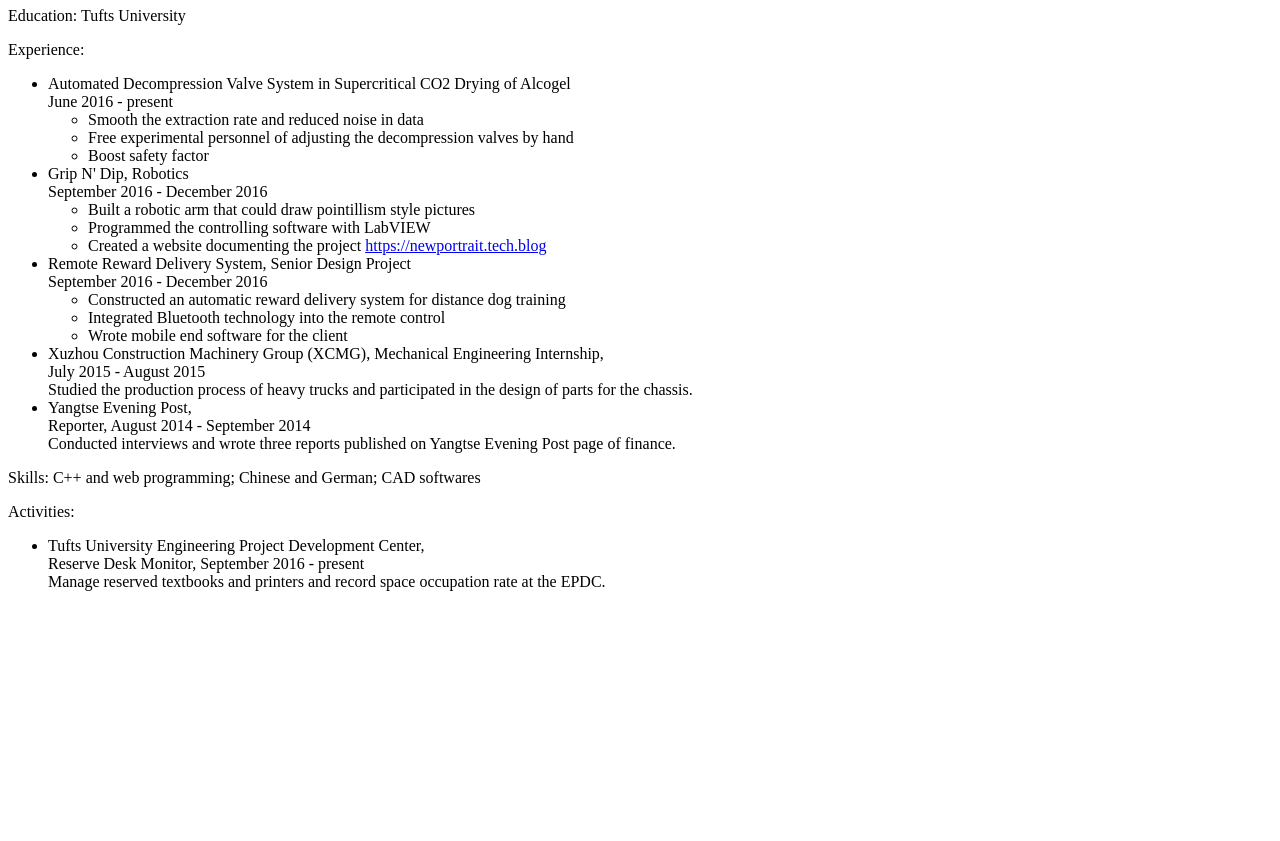
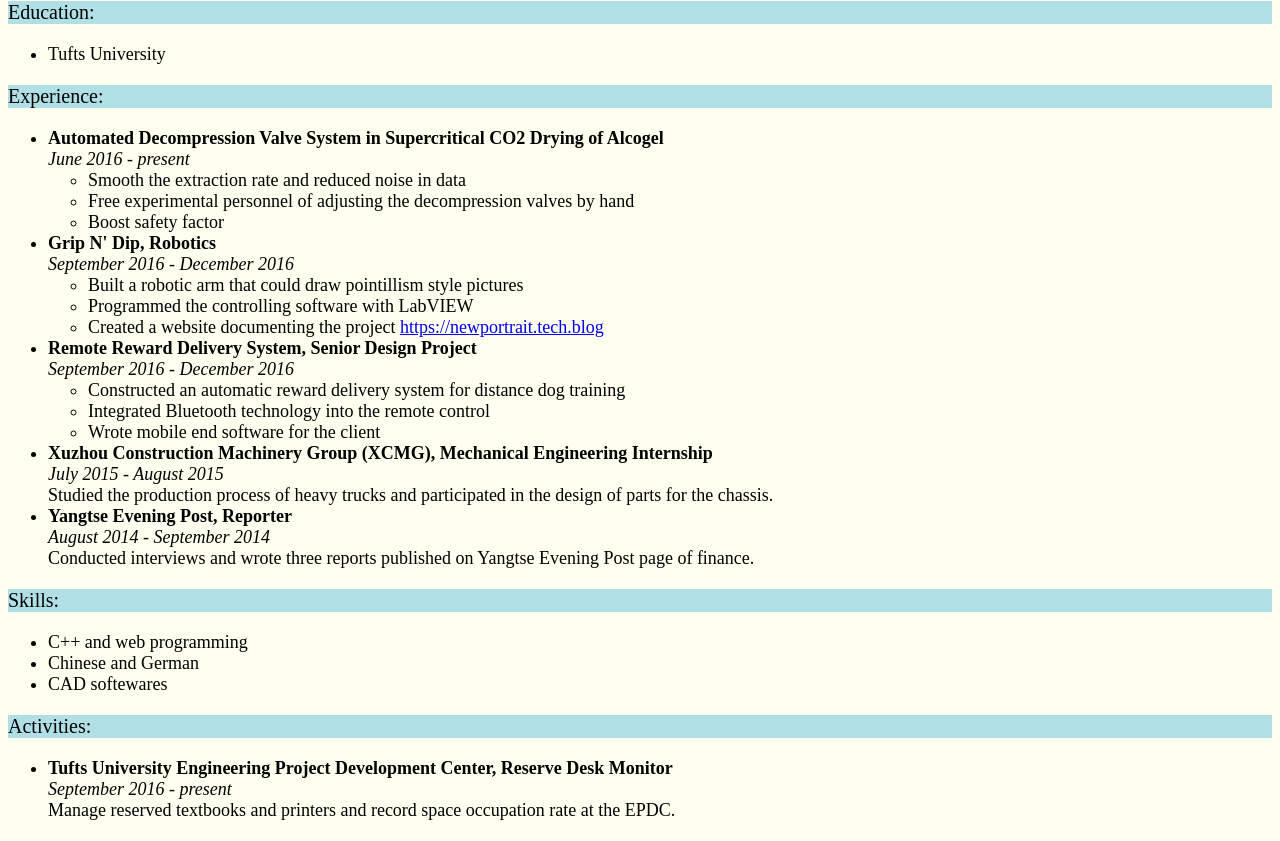
Before and after one commit to qhu01/qhu01-qhu01.github.io, a plain HTML site: page resume.html in a window 1280 px wide. Shown: the part 73-914 px from the top of the page. Before the commit the page ends 800 px from the top, so only its background shows below. Drawn offline with Linux system fonts and the light colour scheme.

Commit message:
revise resume files

```diff
--- a/resume.css
+++ b/resume.css
@@ -0,0 +1,24 @@
+body {
+	background-color: ivory;
+	font-size: 18px;
+}
+
+h1 {
+	background-color: indigo;
+	font-size: 30px;
+	color: white;
+	text-align: center;
+}
+
+p {
+	background-color: powderblue;
+	font-size: 20px;
+}
+
+.title {
+	font-weight: bold;
+}
+
+.time {
+	font-style: italic;
+}
--- a/resume.html
+++ b/resume.html
@@ -1,7 +1,7 @@
 <!DOCTYPE html>
 <html>
 	<head>
-		<link rel="stylesheet" href="default_style.css" />
+		<link rel="stylesheet" href="resume.css" />
 		<title>Qiaochu Hu</title>
 	</head>
 
@@ -10,14 +10,19 @@
 			Qiaochu Hu
 		</h1>
 		<p>
-			Education: Tufts University
+			Education: <br>
+			<ul>
+				<li>
+					Tufts University
+				</li>
+			</ul>
 		</p>
 		<p>
 			Experience: <br>
 			<ul>
 				<li>
-					Automated Decompression Valve System in Supercritical CO2 Drying of Alcogel<br>
-					June 2016 - present<br>
+					<span class="title">Automated Decompression Valve System in Supercritical CO2 Drying of Alcogel<br></span>
+					<span class="time">June 2016 - present<br></span>
 					<ul>
 						<li>
 							Smooth the extraction rate and reduced noise in data
@@ -31,8 +36,8 @@
 					</ul>
 				</li>
 				<li>
-					Grip N' Dip, Robotics<br>
-					September 2016 - December 2016 <br>
+					<span class="title">Grip N' Dip, Robotics<br></span>
+					<span class="time">September 2016 - December 2016 <br></span>
 					<ul>
 						<li>
 							Built a robotic arm that could draw pointillism style pictures
@@ -46,8 +51,8 @@
 					</ul>
 				</li>
 				<li>
-					Remote Reward Delivery System, Senior Design Project<br>
-					September 2016 - December 2016 <br>
+					<span class="title">Remote Reward Delivery System, Senior Design Project<br></span>
+					<span class="time">September 2016 - December 2016 <br></span>
 					<ul>
 						<li>
 							Constructed an automatic reward delivery system for distance dog training
@@ -61,26 +66,37 @@
 					</ul>
 				</li>
 				<li>
-					Xuzhou Construction Machinery Group (XCMG), Mechanical Engineering Internship, <br>
-					July 2015 - August 2015<br>
+					<span class="title">Xuzhou Construction Machinery Group (XCMG), Mechanical Engineering Internship<br></span>
+					<span class="time">July 2015 - August 2015<br></span>
 					Studied the production process of heavy trucks and participated in the design of parts for the chassis.<br>
 				</li>
 				<li>
-					Yangtse Evening Post, <br>
-					Reporter, August 2014 - September 2014 <br>
+					<span class="title">Yangtse Evening Post, Reporter<br></span>
+					<span class="time">August 2014 - September 2014 <br></span>
 					Conducted interviews and wrote three reports published on Yangtse Evening Post page of finance.<br>
 				</li>
 			</ul>
 		</p>
 		<p>
-			Skills: C++ and web programming; Chinese and German; CAD softwares
+			Skills: <br>
+			<ul>
+				<li>
+					C++ and web programming
+				</li>
+				<li>
+					Chinese and German
+				</li>
+				<li>
+					CAD softewares
+				</li>
+			</ul>
 		</p>
 		<p>
 			Activities:
 			<ul>
 				<li>
-					Tufts University Engineering Project Development Center,<br>
-					Reserve Desk Monitor, September 2016 - present<br>
+					<span class="title">Tufts University Engineering Project Development Center, Reserve Desk Monitor<br></span>
+					<span class="time">September 2016 - present<br></span>
 					Manage reserved textbooks and printers and record space occupation rate at the EPDC.<br>
 				</li>
 			</ul>
```
